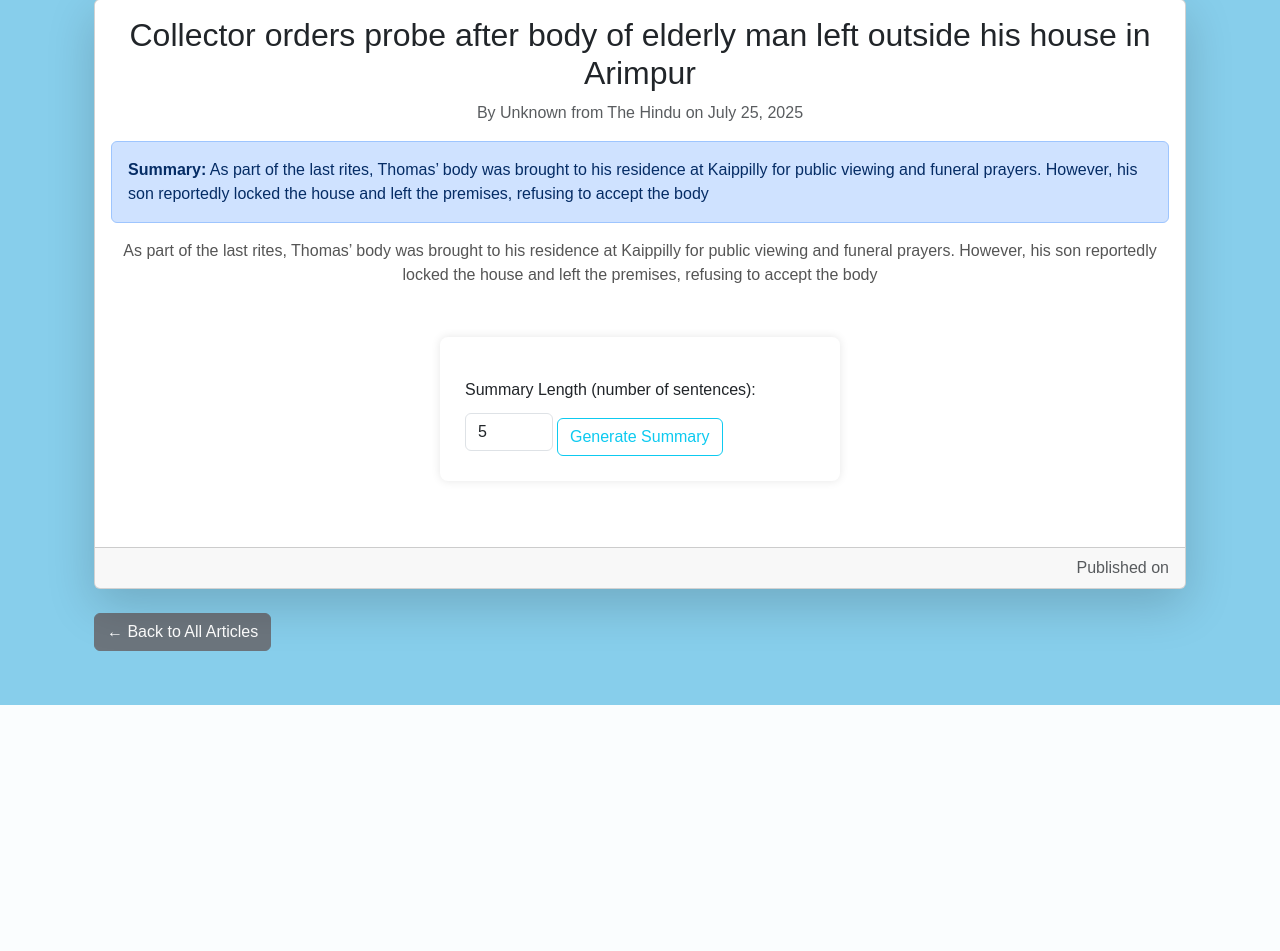
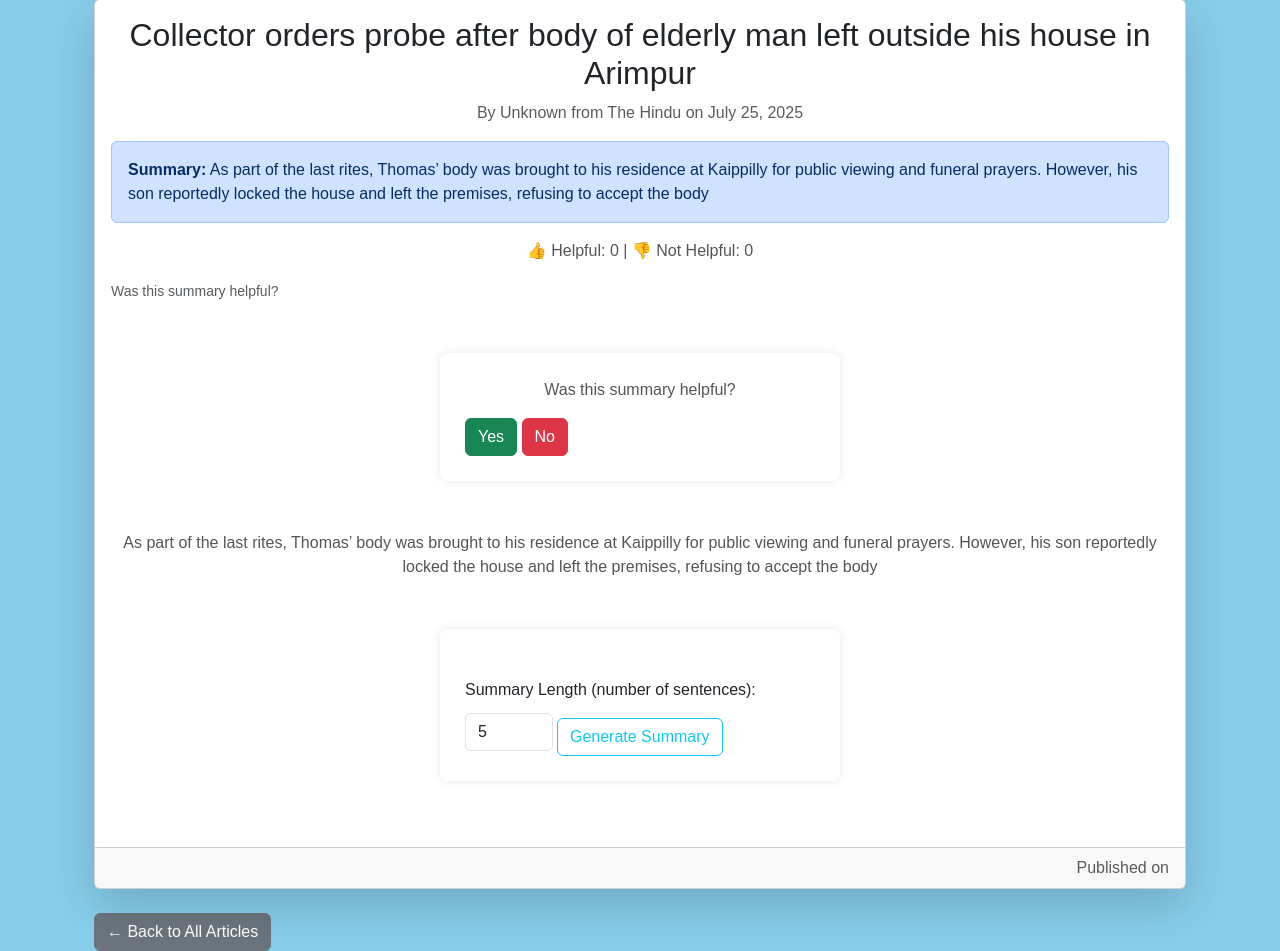
Before and after one commit to Hasini13-dara/bytenews, a Django app: page /articles/461/ in a window 1280 px wide. Shown: the part 95-1046 px from the top of the page. Before the commit the page ends 800 px from the top, so only its background shows below. Run offline with Django 5.2, Linux system fonts and the light colour scheme; a user stored in the database is signed in; data comes from the database, SQL or seed files in the repository; both versions use the stored data as it was after the commit.

Commit message:
Updated existing files

```diff
--- a/news/models.py
+++ b/news/models.py
@@ -1,6 +1,9 @@
 from django.db import models
 from django.contrib.auth.models import User
 from django.utils import timezone
+from django.contrib.auth import get_user_model
+User = get_user_model()
+
 
 class Category(models.Model):
     name = models.CharField(max_length=100)
@@ -51,3 +54,15 @@
 
     class Meta:
         unique_together = ('user', 'article')
+class SummaryFeedback(models.Model):
+    user = models.ForeignKey(User, on_delete=models.CASCADE)
+    article = models.ForeignKey(Article, on_delete=models.CASCADE)
+    is_helpful = models.BooleanField()  # True = helpful, False = not helpful
+    feedback_date = models.DateTimeField(auto_now_add=True)
+
+    class Meta:
+        unique_together = ('user', 'article')  # One feedback per user per article
+        verbose_name_plural = "Summary Feedback"
+
+    def _str_(self):
+        return f"{self.user.username} - {self.article.title[:30]} - Helpful: {self.is_helpful}"
--- a/news/templates/news/article_detail.html
+++ b/news/templates/news/article_detail.html
@@ -1,4 +1,5 @@
 {% extends 'base.html' %}
+
 {% block content %}
 <div class="container mt-4">
   <div class="card shadow-lg">
@@ -10,16 +11,42 @@
 
       {% if article.summary %}
         <div class="alert alert-primary">
-          <strong>Summary:</strong> {{ article.summary }}
+          <strong>Summary:</strong> {{ article.summary|linebreaksbr }}
         </div>
+
+        <div class="mt-2 text-muted">
+          <p>👍 Helpful: {{ helpful_count }} | 👎 Not Helpful: {{ not_helpful_count }}</p>
+        </div>
+
+        {% if user.is_authenticated %}
+          <div>
+            <small class="text-muted">Was this summary helpful?</small><br>
+           <form id="feedback-form" method="post" action="{% url 'submit_summary_feedback' article.id %}">
+  {% csrf_token %}
+  <input type="hidden" name="is_helpful" id="is-helpful-input" value="">
+
+  <p>Was this summary helpful?</p>
+  <button type="submit" class="btn btn-success" onclick="setFeedbackValue(true)">Yes</button>
+  <button type="submit" class="btn btn-danger" onclick="setFeedbackValue(false)">No</button>
+</form>
+            <div id="feedback-message" class="text-success mt-2" style="display: none;">Thank you for your feedback!</div>
+          </div>
+          <script>
+    function setFeedbackValue(value) {
+      document.getElementById("is-helpful-input").value = value;
+    }
+  </script>
+        {% else %}
+          <p class="text-muted mt-2">Login to provide feedback.</p>
+        {% endif %}
       {% endif %}
 
-      <p class="card-text mt-3">{{ article.content }}</p>
+      <p class="card-text mt-4">{{ article.content|linebreaksbr }}</p>
 
       {% if user.is_authenticated %}
         <form method="post" action="{% url 'generate_summary' article.pk %}">
           {% csrf_token %}
-          <label for="num_sentences" class="form-label mt-3">Summary Length (number of sentences):</label>
+          <label for="num_sentences" class="form-label mt-4">Summary Length (number of sentences):</label>
           <input type="number" name="num_sentences" id="num_sentences" min="1" max="10" value="5" class="form-control w-25 d-inline-block">
           <button class="btn btn-outline-info mt-2" type="submit">Generate Summary</button>
         </form>
@@ -37,4 +64,6 @@
     <a href="{% url 'home' %}" class="btn btn-secondary">← Back to All Articles</a>
   </div>
 </div>
+
+
 {% endblock %}
--- a/news/urls.py
+++ b/news/urls.py
@@ -11,5 +11,5 @@
     path('articles/<int:pk>/', ArticleDetailView.as_view(), name='article_detail'),
     path('generate-summary/<int:pk>/', views.generate_summary_view, name='generate_summary'),  # ✅ Added
     path('article/<int:pk>/generate_summary/', views.generate_summary_view, name='generate_summary'),
-
+    path('article/<int:pk>/feedback/', views.submit_summary_feedback, name='submit_summary_feedback'),
 ]
--- a/news/views.py
+++ b/news/views.py
@@ -3,13 +3,12 @@
 from django.db.models import Q, Count
 from django.contrib.auth.decorators import login_required
 from django.contrib import messages
+from django.views.decorators.http import require_POST
+from django.http import JsonResponse
+
 import logging
 
-from django.shortcuts import get_object_or_404, redirect
-from .models import Article
-from .utils import generate_summary
-
-from .models import Article, Category, UserPreference, ReadingHistory
+from .models import Article, Category, UserPreference, ReadingHistory, SummaryFeedback
 from .utils import generate_summary
 
 logger = logging.getLogger(__name__)
@@ -92,6 +91,21 @@
             ReadingHistory.objects.get_or_create(user=self.request.user, article=obj)
         return obj
 
+    def get_context_data(self, **kwargs):
+        context = super().get_context_data(**kwargs)
+        article = self.object
+
+        context['helpful_count'] = SummaryFeedback.objects.filter(article=article, is_helpful=True).count()
+        context['not_helpful_count'] = SummaryFeedback.objects.filter(article=article, is_helpful=False).count()
+
+        if self.request.user.is_authenticated:
+            feedback = SummaryFeedback.objects.filter(user=self.request.user, article=article).first()
+            context['user_feedback'] = feedback.is_helpful if feedback else None
+        else:
+            context['user_feedback'] = None
+
+        return context
+
 
 class HomePageView(TemplateView):
     template_name = 'news/homepage.html'
@@ -109,8 +123,6 @@
     return render(request, 'news/reading_history.html', {'history': history})
 
 
-# ✅ Task 5: Manual Summary Generation View
-@login_required
 @login_required
 def generate_summary_view(request, pk):
     article = get_object_or_404(Article, pk=pk)
@@ -121,17 +133,37 @@
         except (TypeError, ValueError):
             num_sentences = 5
 
-        # ✅ Clamp to sensible range
         num_sentences = max(1, min(num_sentences, 10))
-
-        # ✅ Re-generate summary every time using updated function
         new_summary = generate_summary(article.content, article.title, num_sentences)
-
-        # ✅ Save the new summary
         article.summary = new_summary
         article.save()
 
-        # ✅ Add a success message
-        messages.success(request, f'Summary successfully generated with {num_sentences} sentence{"s" if num_sentences > 1 else ""}!')
+        messages.success(request, f'Summary successfully generated with {num_sentences} sentence{"s" if num_sentences > 1 else ""}.')
 
     return redirect('article_detail', pk=pk)
+
+
+@login_required
+@require_POST
+def submit_summary_feedback(request, pk):
+    article = get_object_or_404(Article, pk=pk)
+    is_helpful = request.POST.get('is_helpful')
+
+    if is_helpful is not None:
+        is_helpful_bool = (is_helpful.lower() == 'true')
+
+        feedback, created = SummaryFeedback.objects.update_or_create(
+            user=request.user,
+            article=article,
+            defaults={'is_helpful': is_helpful_bool}
+        )
+
+        messages.success(request, 'Thank you for your feedback!')
+
+        if request.headers.get('x-requested-with') == 'XMLHttpRequest':
+            return JsonResponse({'status': 'success', 'helpful': is_helpful_bool})
+        else:
+            return redirect('article_detail', pk=pk)
+
+    messages.error(request, 'Invalid feedback provided.')
+    return redirect('article_detail', pk=pk)
--- a/templates/base.html
+++ b/templates/base.html
@@ -9,6 +9,7 @@
 
     <!-- Bootstrap CSS (assumes Bootstrap is included via CDN or static files) -->
     <link href="https://cdn.jsdelivr.net/npm/bootstrap@5.3.0/dist/css/bootstrap.min.css" rel="stylesheet">
+    <link href="https://cdn.jsdelivr.net/npm/bootstrap-icons@1.11.3/font/bootstrap-icons.css" rel="stylesheet">
 
     <!-- Custom CSS -->
     <link rel="stylesheet" href="{% static 'css/style.css' %}">
```
Also changed, not shown: news/admin.py (+8 -0 lines), db.sqlite3.
